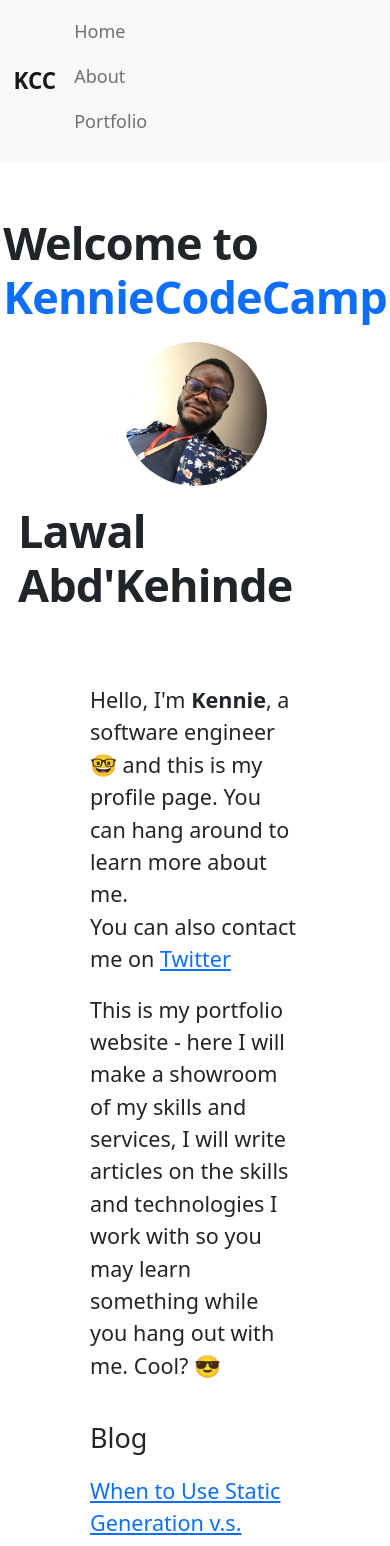
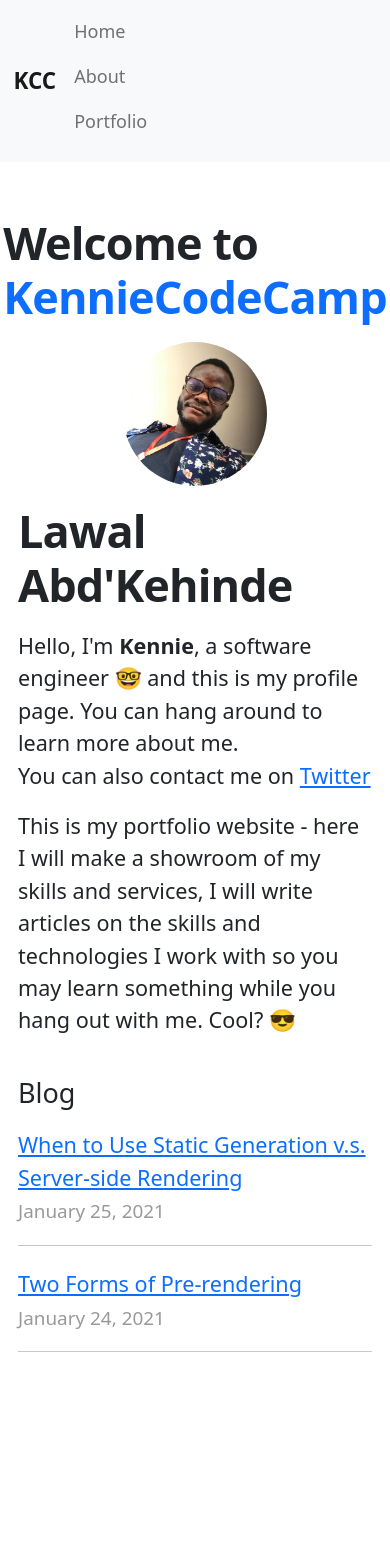
Before and after one commit to kennie-larkson/nextjs-blog, a Next.js app: page / in a window 390 px wide. Shown: the top 1546 px of the page. After the commit the page ends 1460 px from the top, so only its background shows below. Built offline with nearby package versions, Linux system fonts and the light colour scheme.

Commit message:
set media responsiveness

```diff
--- a/components/layout.module.css
+++ b/components/layout.module.css
@@ -26,11 +26,22 @@
   margin: 3rem 0 0;
 }
 
-@media (max-width: 600px) {
+/* style={{ display: "flex", flexDirection: "row", margin: "3rem 4rem" }} */
+
+/* @media (max-width: 414px) {
   .main {
-    margin: 0.5rem 0.5rem;
+    /* margin: 1rem 1rem; */
+    /* background-color: blueviolet; */
+    /* max-width: 100%; */
+    /* padding: 0;
+    line-height: 2;
+    font-size: 26px; */
+  /* }
+  .container {
+    max-width: 90rem;
+    margin: 1rem auto 1rem
   }
-}
+/* } */
 
 /* @media (max-width: 600px) {
   .container {
--- a/pages/index.js
+++ b/pages/index.js
@@ -24,10 +24,10 @@ export default function Home({ allPostsData }) {
         <title>{siteTitle}</title>
       </Head>
       <main
-        className={styles.main}
-        style={{ display: "flex", flexDirection: "row", margin: "3rem 4rem" }}
+
+
       >
-        <div>
+        <div  >
           <section className={utilStyles.headingMd}>
             <p>
               Hello, I'm <strong>Kennie</strong>, a software engineer 🤓 and
```
